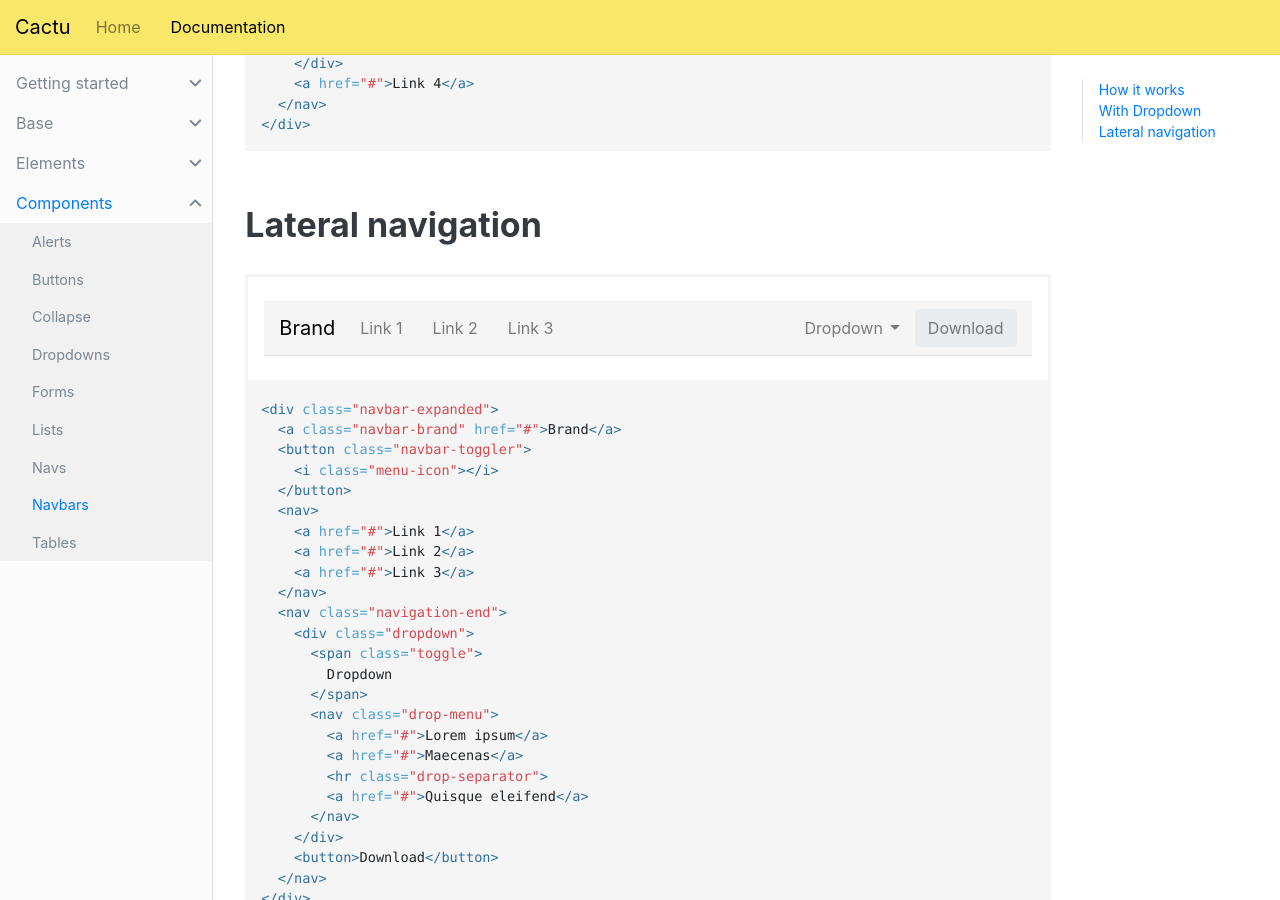
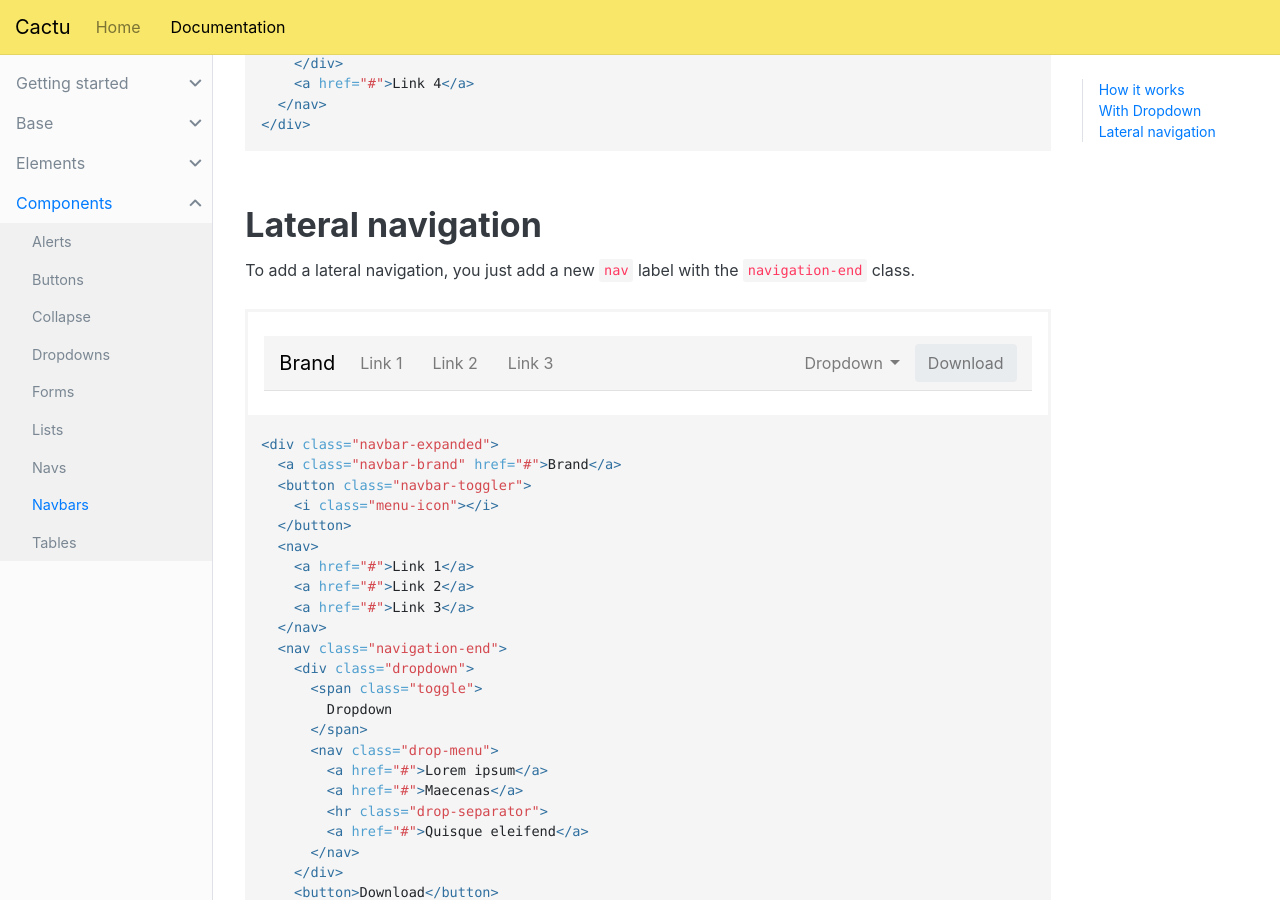
Before and after one commit to mendozagioo/cactu, a Jekyll site: the page built from documentation/components/navbars.md, in a window 1280 px wide and 900 px high, scrolled down 2334 px. Built offline with Jekyll 4.4.1, drawn with Linux system fonts in a browser that asks for light colours; the table of contents is made by our own code.

Commit message:
Adding documentation for navbars

```diff
--- a/documentation/components/navbars.md
+++ b/documentation/components/navbars.md
@@ -92,7 +92,10 @@ The same navbar but now using JS.
 {% endcapture %}
 {% include example.html content=example %}
 
+
 ## Lateral navigation
+
+To add a lateral navigation, you just add a new `nav` label with the `navigation-end` class.
 
 {% capture example %}
 <div class="navbar-expanded">
```
